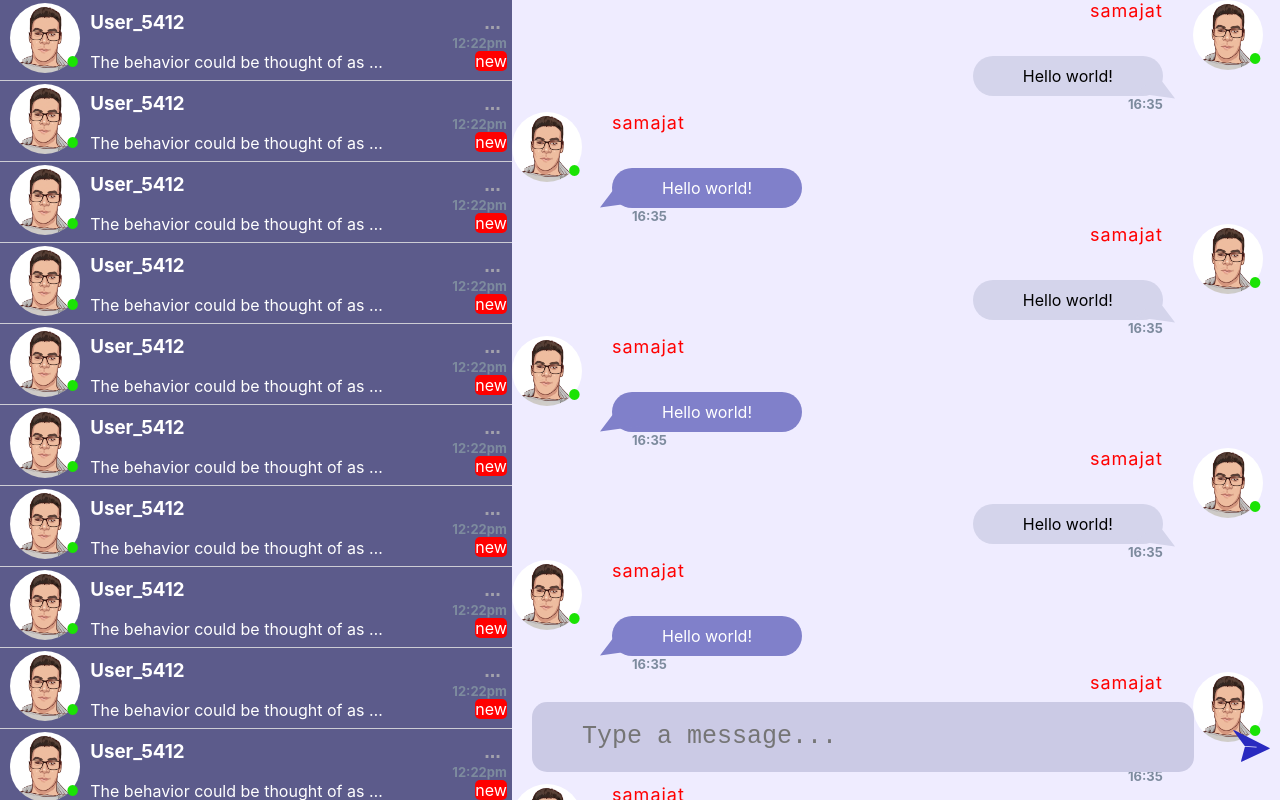
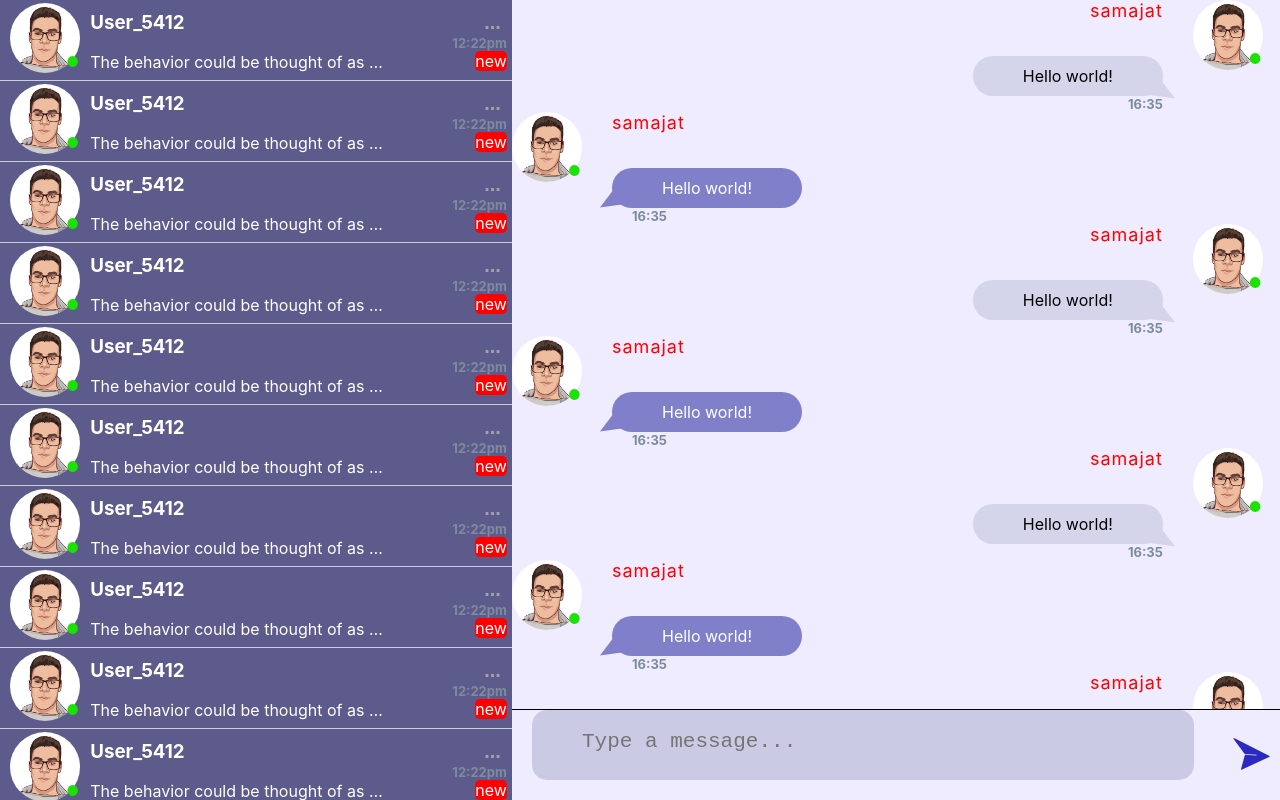
Before and after one commit to soufiane-amt/ft_transcendance, a Next.js app: page / in a window 1280 px wide. Built offline with nearby package versions, Linux system fonts and the light colour scheme.

Commit message:
Chat field and message input bar are to style more later

```diff
--- a/components/shared/ChatTextbox/ChatTextbox.module.css
+++ b/components/shared/ChatTextbox/ChatTextbox.module.css
@@ -3,8 +3,10 @@
 
     display: flex;
     position: fixed;
-    bottom: 1vh;
+    bottom: 0vh;
     width: 60%;
+    background-color: var(--chat_field_back_color);
+    border-top: 0.1px solid rgb(0, 0, 0);
 }
 
 .message_input_bar{
@@ -15,7 +17,7 @@
     overflow: hidden;
 
     background-color: var(--chat_text_box_back_color);
-    font-size: 25px;
+    font-size: 21px;
     border-radius: 15px;
 
     width: 100%;
@@ -23,6 +25,8 @@
 
     padding: 20px 50px 5px;
     margin-inline: 20px;
+
+
 }
 
 .message_send_icon {
--- a/pages/index.tsx
+++ b/pages/index.tsx
@@ -28,6 +28,7 @@ export default function Home() {
       </div>
 
       <div className="chat_field">
+        <div className="messages">
             <Message sentMessage={true}/>
             <Message sentMessage={false}/>
             <Message sentMessage={true}/>
@@ -54,11 +55,11 @@ export default function Home() {
             <Message sentMessage={true}/>
             <Message sentMessage={false}/>
             <Message sentMessage={true}/>
-
             <Message sentMessage={false}/>
             <Message sentMessage={true}/>
             <Message sentMessage={false}/>
             <Message sentMessage={true}/>
+        </div>
         <ChatTextBox/>
       </div>
     </div>
--- a/styles/global.css
+++ b/styles/global.css
@@ -9,6 +9,9 @@
 
   /*Chat chatting box*/
   --chat_text_box_back_color: #cbcae5;
+
+  /*chat-messaging-field*/
+  --chat_field_back_color: #efecff;
 }
 
 html,
@@ -40,9 +43,12 @@ body {
   width: 60%;
   height: 100vh;
   overflow: auto;
-
 }
 
 .chat_field::-webkit-scrollbar {
   width: 0.5em; /* Adjust the width as needed */
 }
+
+.messages {
+  margin-bottom: 50px;
+}
```
Lines whose indentation alone changed are shown as unchanged.
